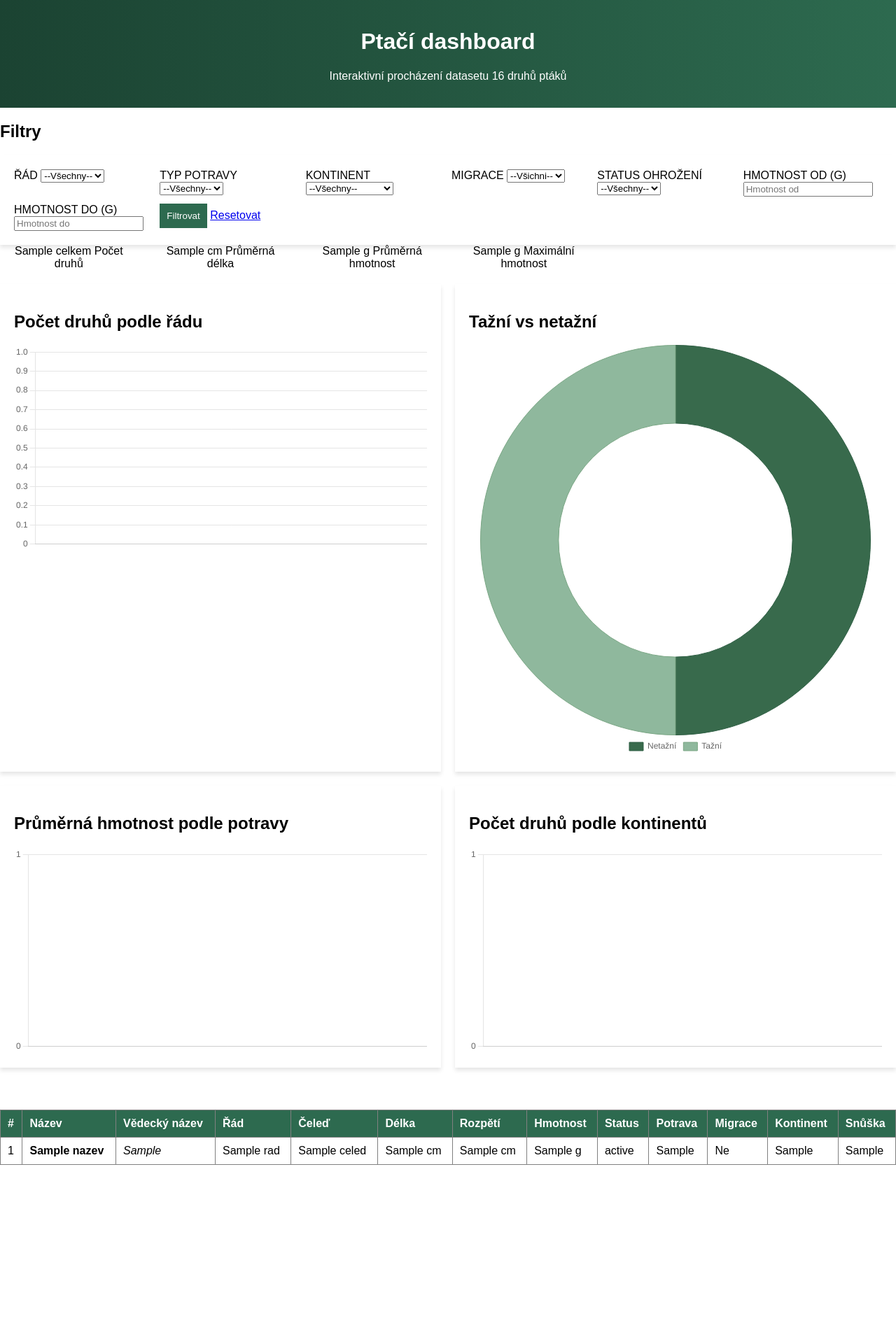
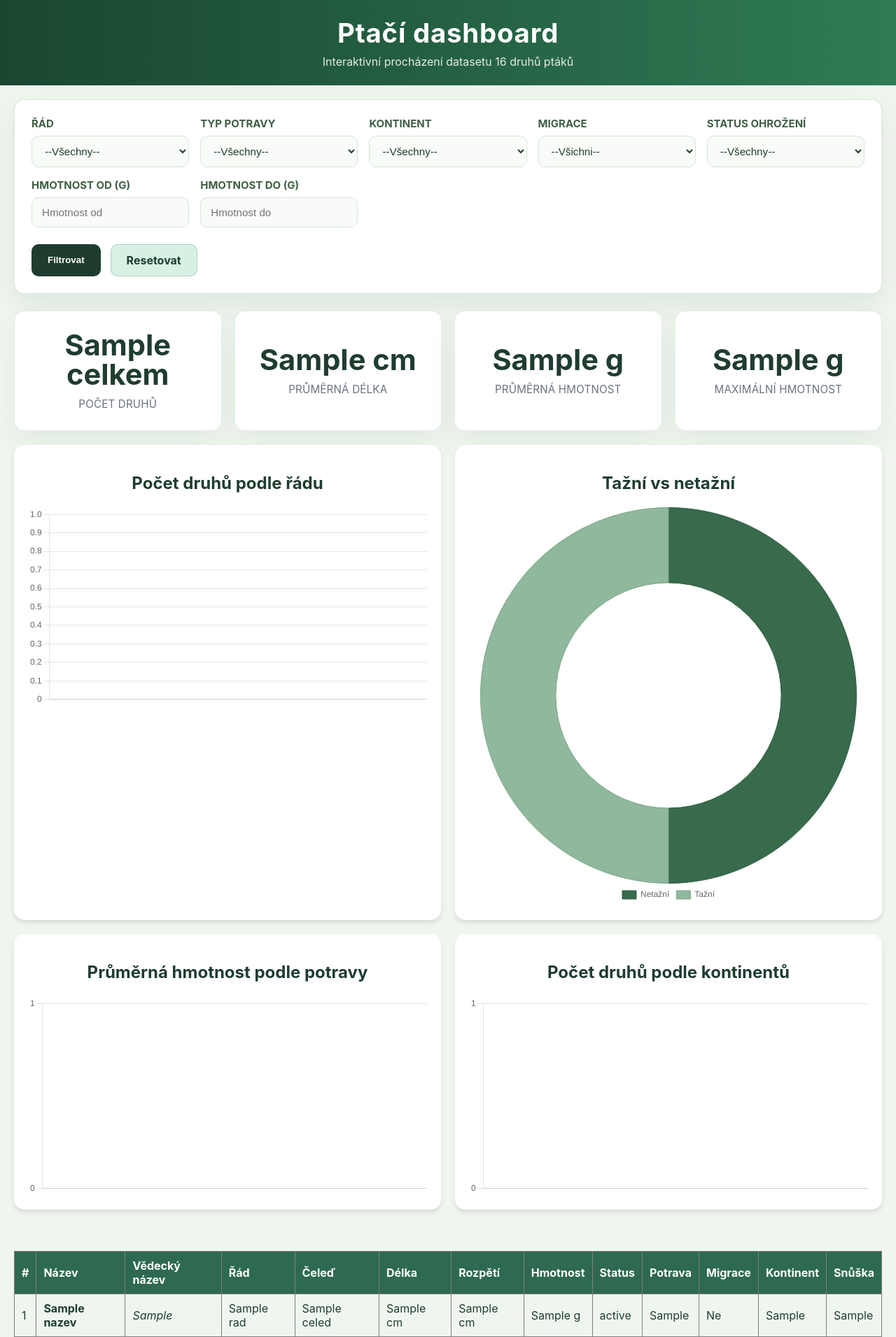
Before and after one commit to JiriHonka/bird-dashboard, a Flask app: template templates/dashboard.html in a window 1280 px wide. Shown: the whole page at 70% size. Before the commit the page ends 1665 px from the top, so only its background shows below. Run offline with Flask 3, Linux system fonts and the light colour scheme; the template is opened without the code that fills it: most values are stand-ins (such as "Sample title", 1, 10 or a date in 2020).

Commit message:
dokonceni

```diff
--- a/app.py
+++ b/app.py
@@ -38,7 +38,9 @@ def dashboard():
         stats_query += clause
         order_query += clause
         migration_query += clause
-        params.extend(rad_filter)
+        weight_query += clause
+        continent_query += clause
+        params.extend(rad_filter)  # Add rad_filter values to params
 
     if status_filter:
         placeholders = ",".join("?" * len(status_filter))
@@ -137,14 +139,18 @@ def dashboard():
     rad_labels = [row[0] for row in rad_rows]
     rad_counts = [row[1] for row in rad_rows]
 
+    # Execute weight query with its own parameters
     weight_query += " GROUP BY typ_potravy ORDER BY avg_hmotnost DESC"
-    cursor.execute(weight_query, params)
+    weight_params = params.copy()  # Use a separate parameter list for this query
+    cursor.execute(weight_query, weight_params)
     weight_rows = cursor.fetchall()
     weight_labels = [row[0] for row in weight_rows]
     weight_avgs = [round(row[1], 1) for row in weight_rows]
 
+    # Execute continent query with its own parameters
     continent_query += " GROUP BY vyskyt_kontinent ORDER BY cnt DESC"
-    cursor.execute(continent_query, params)
+    continent_params = params.copy()  # Use a separate parameter list for this query
+    cursor.execute(continent_query, continent_params)
     continent_rows = cursor.fetchall()
     continent_labels = [row[0] for row in continent_rows]
     continent_counts = [row[1] for row in continent_rows]
--- a/static/style.css
+++ b/static/style.css
@@ -1,51 +1,137 @@
-/* General styles */
 body {
-    font-family: Arial, sans-serif;
+    font-family: 'Inter', 'Segoe UI', Tahoma, Geneva, Verdana, sans-serif;
     margin: 0;
     padding: 0;
     box-sizing: border-box;
+    background: #eff6ee;
+    color: #1f3d2f;
 }
 
 /* Header styles */
 header {
-    background: linear-gradient(to right, #1b4332, #2d6a4f);
+    background: linear-gradient(to right, #1a4630, #2f7b55);
     color: white;
     text-align: center;
-    padding: 20px;
+    padding: 24px 20px;
+}
+header h1 {
+    margin: 0;
+    font-size: 2.4rem;
+    letter-spacing: 0.02em;
+}
+header p {
+    margin: 8px auto 0;
+    max-width: 760px;
+    color: rgba(255, 255, 255, 0.88);
+}
+
+.layout {
+    max-width: 1400px;
+    margin: 0 auto;
+    padding: 0 20px;
 }
 
 /* Filters styles */
 .filters {
     background: white;
-    box-shadow: 0 4px 6px rgba(0, 0, 0, 0.1);
-    padding: 20px;
+    border: 1px solid rgba(45, 106, 79, 0.16);
+    border-radius: 15px;
+    box-shadow: 0 16px 40px rgba(15, 55, 30, 0.08);
+    padding: 24px;
     display: grid;
-    grid-template-columns: repeat(auto-fill, minmax(180px, 1fr));
-    gap: 10px;
+    grid-template-columns: repeat(auto-fill, minmax(200px, 1fr));
+    gap: 16px;
+    font-weight: bold;
 }
-.filters button {
-    background: #2d6a4f;
-    color: white;
-    border: none;
-    padding: 10px;
+.filters label {
+    display: flex;
+    flex-direction: column;
+    gap: 8px;
+    font-size: 15px;
+    color: #3f5f44;
+}
+.filters select,
+.filters input {
+    border: 1px solid #d7e4db;
+    border-radius: 10px;
+    padding: 12px 14px;
+    background: #f8fbf7;
+    color: #1f3d2f;
+    font-size: 0.95rem;
+    outline: none;
+}
+.filters select:focus,
+.filters input:focus {
+    border-color: #7fae8b;
+    box-shadow: 0 0 0 4px rgba(92, 150, 110, 0.12);
+}
+.filter-buttons {
+    grid-column: 1 / -1;
+    display: flex;
+    flex-wrap: wrap;
+    gap: 14px;
+    margin-top: 8px;
+}
+#filter-button,
+#reset-button {
+    border-radius: 10px;
+    border: 1px solid transparent;
+    padding: 12px 22px;
+    text-decoration: none;
+    font-weight: 700;
     cursor: pointer;
+    transition: transform 0.2s ease, background 0.2s ease, color 0.2s ease;
+}
+#filter-button {
+    background: #1f3d2f;
+    color: #ffffff;
+}
+#filter-button:hover {
+    background: #274f39;
+}
+#reset-button {
+    background: rgba(211, 240, 226, 0.918);
+    color: #1f3d2f;
+    border: 1px solid rgba(31, 61, 47, 0.18);
+}
+#reset-button:hover {
+    background: rgba(31, 61, 47, 0.18);
 }
 
 /* Statistic cards */
 .stats {
     display: grid;
-    grid-template-columns: repeat(auto-fill, minmax(180px, 1fr));
-    gap: 20px;
+    grid-template-columns: repeat(auto-fit, minmax(180px, 1fr));
+    gap: 18px;
+    text-align: left;
+    margin-top: 24px;
+}
+.stat-card {
+    background: white;
+    border: 1px solid rgba(45, 106, 79, 0.12);
+    border-radius: 15px;
+    box-shadow: 0 16px 40px rgba(15, 55, 30, 0.06);
+    padding: 28px;
+    display: flex;
+    flex-direction: column;
+    align-items: center;
+    justify-content: center;
     text-align: center;
 }
-.stats .card {
-    background: white;
-    box-shadow: 0 4px 6px rgba(0, 0, 0, 0.1);
-    padding: 20px;
+.stat-number {
+    display: block;
+    font-size: 2.6rem;
+    font-weight: 700;
+    color: #1f3d2f;
+    line-height: 1;
 }
-.stats .card .number {
-    font-size: 2em;
-    font-weight: bold;
+.stat-label {
+    display: block;
+    margin-top: 12px;
+    color: #6b7280;
+    font-size: 0.95rem;
+    letter-spacing: 0.01em;
+    text-transform: uppercase;
 }
 
 /* Graphs */
@@ -53,8 +139,10 @@ header {
     display: grid;
     grid-template-columns: repeat(2, 1fr);
     gap: 20px;
+    text-align: center;
 }
 .graphs .graph {
+    border-radius: 15px;
     background: white;
     box-shadow: 0 4px 6px rgba(0, 0, 0, 0.1);
     padding: 20px;
@@ -73,9 +161,7 @@ table thead {
 table tr:nth-child(even) {
     background: #f9f9f9;
 }
-table tr:hover {
-    background: #e9e9e9;
-}
+
 table th, table td {
     padding: 10px;
     text-align: left;
@@ -85,21 +171,15 @@ table th, table td {
 .badge {
     display: inline-block;
     padding: 5px 10px;
-    border-radius: 5px;
+    border-radius: 10px;
     color: white;
     font-size: 0.9em;
 }
-.badge.malo-dotceny {
-    background: #2d6a4f;
-}
-.badge.temer-ohrozeny {
-    background: #ffcc00;
-}
+
 .badge.zranitelny {
-    background: #ff9900;
-}
-.badge.ohrozeny {
-    background: #ff3300;
+    background: #f5e2c5;
+    color: #ff9f0f;
+    font-weight: bold;
 }
 
 /* Responsive styles */
--- a/templates/dashboard.html
+++ b/templates/dashboard.html
@@ -16,13 +16,12 @@
 
 <div class="layout">
 
-  <div class=container>
-
-  <aside>
-    <h2>Filtry</h2>
+  <div class="container">
+<aside>
+    <h2></h2>
     <form method="get" action="/">
-   <section class="filters">
-    <label>
+      <section class="filters">
+        <label>
           ŘÁD
           <select name="rad">
             <option value="">--Všechny--</option>
@@ -88,8 +87,6 @@
       </section>
     </form>
   </aside>
-
-
 
 <section class="stats">
     <div class="stat-card">
```
